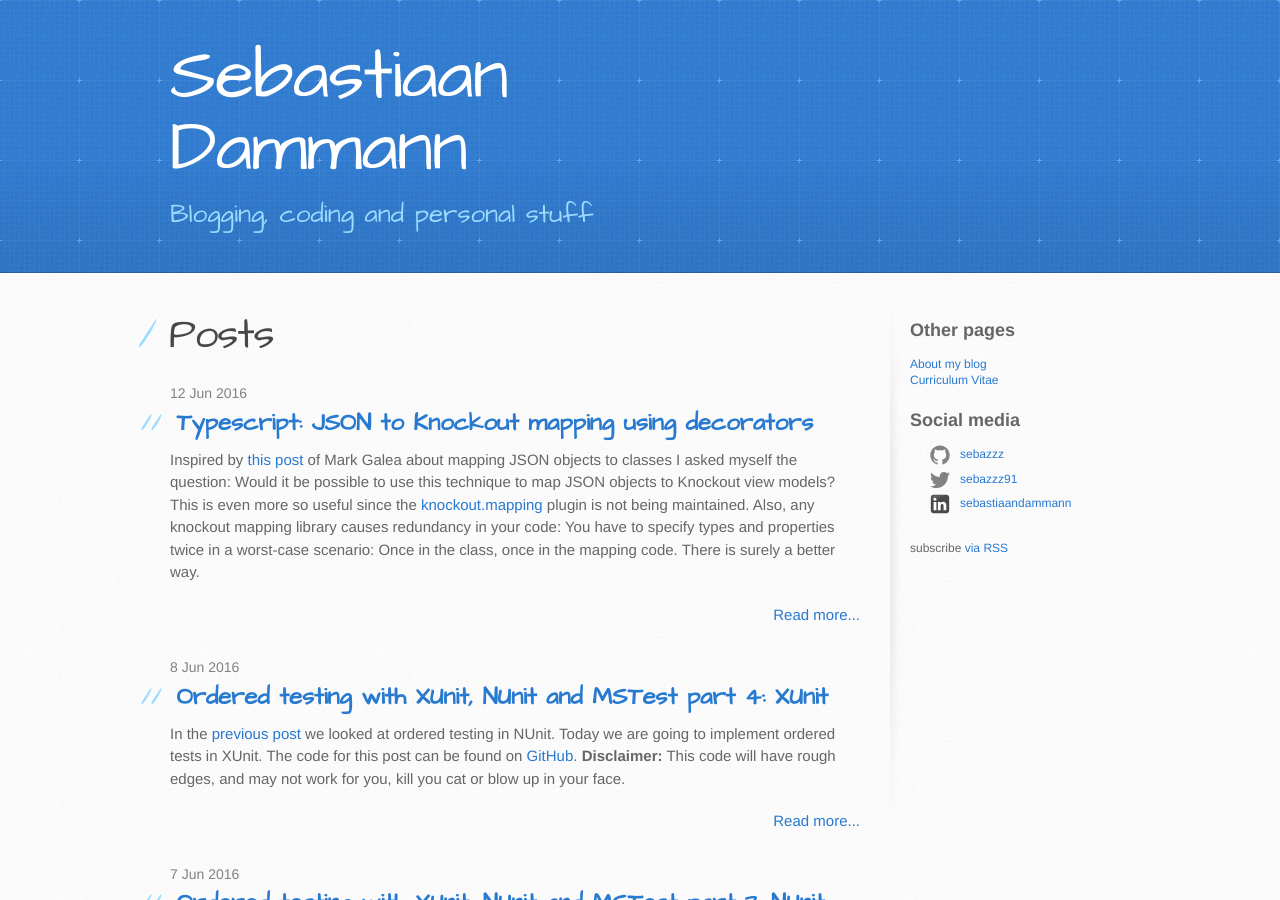
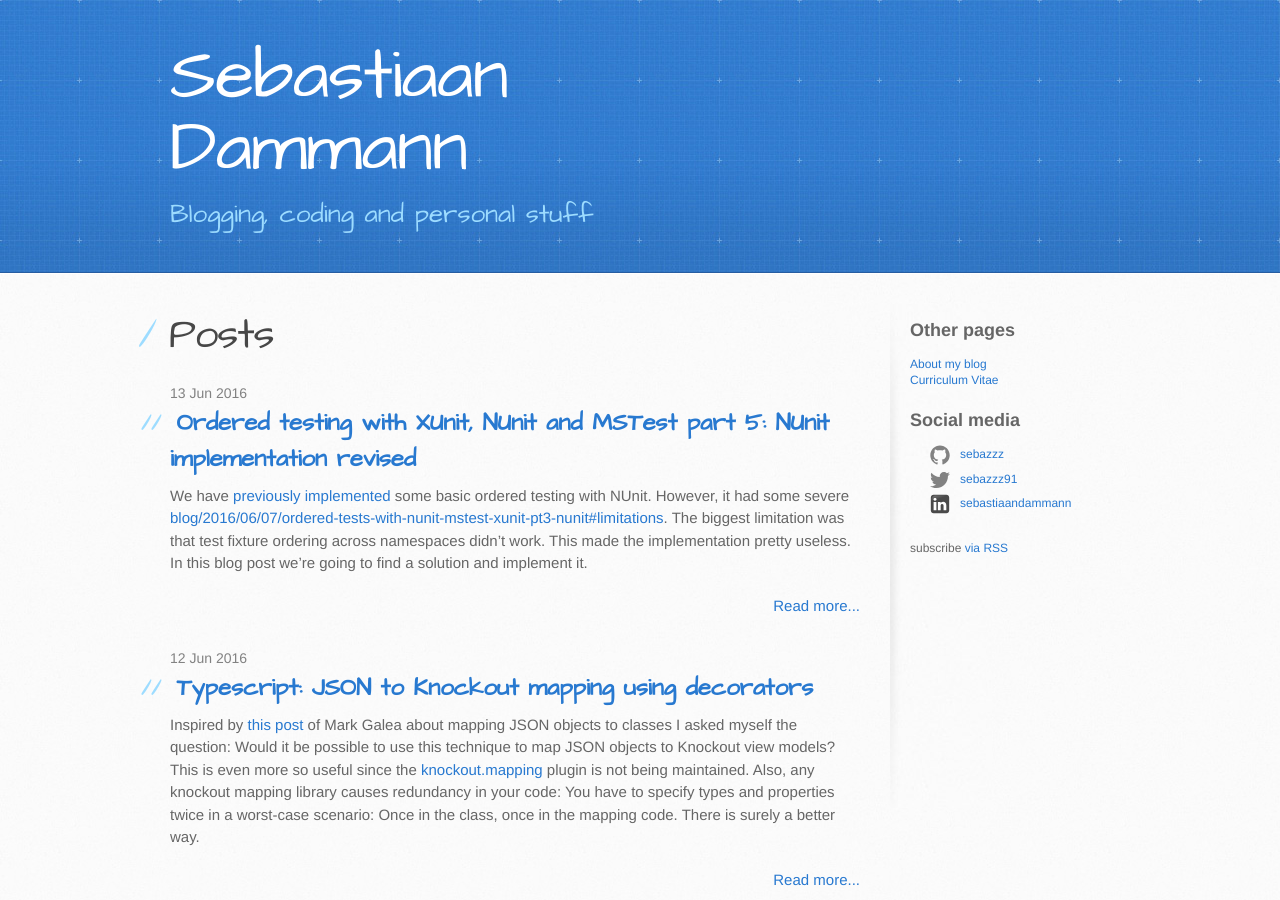
Before and after one commit to Sebazzz/sebazzz.github.io, a Jekyll site: the page built from index.html, in a window 1280 px wide and 900 px high. Built offline with Jekyll 4.4.1, drawn with Linux system fonts in a browser that asks for light colours; comment, search, counter and statistics services are not loaded; some of the changed lines change nothing that is shown.

Commit message:
Implement test ordering in NUnit revised

````diff
--- a/_data/blog_orderedtests.json
+++ b/_data/blog_orderedtests.json
@@ -13,5 +13,9 @@
    {
       "id":"/blog/2016/06/08/ordered-tests-with-nunit-mstest-xunit-pt4-xunit",
 	  "title": "Ordered testing with XUnit, NUnit and MSTest part 4: XUnit"
+   },
+   {
+      "id":"/blog/2016/06/13/ordered-tests-with-nunit-mstest-xunit-pt5-nunit-implementation-revised",
+	  "title": "Ordered testing with XUnit, NUnit and MSTest part 5: NUnit implementation revised"
    }
 ]
--- /dev/null
+++ b/_posts/2016-06-13-ordered-tests-with-nunit-mstest-xunit-pt5-nunit-implementation-revised.md
@@ -0,0 +1,211 @@
+---
+layout: post
+title:  "Ordered testing with XUnit, NUnit and MSTest part 5: NUnit implementation revised"
+date:   2016-06-13 5:00:00 +0200
+categories: test-frameworks development
+---
+
+We have [previously implemented](blog/2016/06/07/ordered-tests-with-nunit-mstest-xunit-pt3-nunit) some basic ordered testing with NUnit. However, it had some severe [blog/2016/06/07/ordered-tests-with-nunit-mstest-xunit-pt3-nunit#limitations](limitations). The biggest limitation was that test fixture ordering across namespaces didn't work. This made the implementation pretty useless. In this blog post we're going to find a solution and implement it.
+
+## Test discovery
+Test discovery in NUnit is done by an [`ITestAssemblyBuilder`](https://github.com/nunit/nunit/blob/e4b63406b06f0295a9ae9a0976d4530fbc61a20f/src/NUnitFramework/framework/Api/ITestAssemblyBuilder.cs) implementation. The implementation is invoked by the [`FrameworkController`](https://github.com/nunit/nunit/blob/e4b63406b06f0295a9ae9a0976d4530fbc61a20f/src/NUnitFramework/framework/Api/FrameworkController.cs) when the assembly is loaded.
+
+The default and only implementation of the `ITestAssemblyBuilder` interface is [`DefaultTestAssemblyBuilder`](https://github.com/nunit/nunit/blob/e4b63406b06f0295a9ae9a0976d4530fbc61a20f/src/NUnitFramework/framework/Api/DefaultTestAssemblyBuilder.cs). This implementation discovers the tests and creates an hierarchy of test fixtures based on namespace.
+
+### Forking NUnit
+Unfortunately, the `DefaultTestAssemblyBuilder` is hardcoded in NUnit. `FrameworkController` does [have a constructor](https://github.com/nunit/nunit/blob/e4b63406b06f0295a9ae9a0976d4530fbc61a20f/src/NUnitFramework/framework/Api/FrameworkController.cs#L101) accepting the fully qualified type name of a `ITestAssemblyBuilder`, but this constructors isn't used anywhere and cannot be used for our purposes. We have only one choice left, besides giving up: [Fork NUnit](https://github.com/Sebazzz/nunit/tree/custom-testassemblybuilder).
+
+Our goal is not to implement ordered testing right within NUnit. Let's keep the differences between our fork and the main NUnit code base as small as possible. We want to be able to specify a custom `ITestAssemblyBuilder` for an assembly. We're going to make this configurable using [an attribute](https://github.com/Sebazzz/nunit/blob/337f2412da1eb01932cb6f695feac7861884578c/src/NUnitFramework/framework/Attributes/TestAssemblyBuilderAttribute.cs):
+
+{% highlight c# %}
+[AttributeUsage(AttributeTargets.Assembly)]
+public sealed class TestAssemblyBuilderAttribute : Attribute {
+    public Type AssemblyBuilderType { get; }
+    public TestAssemblyBuilderAttribute(Type assemblyBuilderType) {
+        this.AssemblyBuilderType = assemblyBuilderType;
+    }
+}
+{% endhighlight %}
+
+Now we implement a `ITestAssemblyBuilder` which simply [instantiates and calls](https://github.com/Sebazzz/nunit/blob/337f2412da1eb01932cb6f695feac7861884578c/src/NUnitFramework/framework/Api/RuntimeAssemblyBuilder.cs) the correct `ITestAssemblyBuilder`:
+{% highlight c# %}
+    public sealed class RuntimeAssemblyBuilder : ITestAssemblyBuilder {
+        static Logger log = InternalTrace.GetLogger(typeof(RuntimeAssemblyBuilder));
+
+        public ITest Build(Assembly assembly, IDictionary<string, object> options) {
+			// [...]
+        }
+
+        public ITest Build(string assemblyName, IDictionary<string, object> options) {
+            // [...]
+        }
+
+        private static ITest BuildUsingInnerBuilder(Assembly assembly, string assemblyName, IDictionary<string, object> options) {
+            // [...]
+        }
+
+        private static ITestAssemblyBuilder ConstructTestAssemblyBuilder(Assembly assembly) {
+            log.Debug("Looking up ITestAssemblyBuilder for assembly");
+
+#if PORTABLE
+            var attributes = assembly.GetCustomAttributes<TestAssemblyBuilderAttribute>().ToArray();
+#else
+            var attributes = assembly.GetCustomAttributes(typeof(TestAssemblyBuilderAttribute), false /*unused*/);
+#endif
+
+            TestAssemblyBuilderAttribute testAssemblyBuilderAttribute;
+            if (attributes.Length == 1 && (testAssemblyBuilderAttribute = attributes[0] as TestAssemblyBuilderAttribute) != null) {
+                log.Debug("Constructing ITestAssemblyBuilder {0}", testAssemblyBuilderAttribute.AssemblyBuilderType);
+
+                return (ITestAssemblyBuilder) Reflect.Construct(testAssemblyBuilderAttribute.AssemblyBuilderType);
+            }
+
+            // Fallback to default implementation
+            return new DefaultTestAssemblyBuilder();
+        }
+    }
+
+{% endhighlight %}
+
+And in the `FrameworkController` replace the hardcoded call to `DefaultTestAssemblyBuilder` with `RuntimeAssemblyBuilder`:
+
+{% highlight c# %}
+public FrameworkController(string assemblyNameOrPath, string idPrefix, IDictionary settings)
+{
+    this.Builder = new RuntimeAssemblyBuilder();
+    this.Runner = new NUnitTestAssemblyRunner(this.Builder);
+
+    // [...]
+}
+{% endhighlight %}
+
+That's all the code we need to modify in the NUnit fork. This code now allows NUnit to use a different `ITestAssemblyBuilder` implementation if supplied. The source code of the fork can be found on [GitHub](https://github.com/Sebazzz/nunit/tree/custom-testassemblybuilder).
+
+### Designing the test ordering API
+In order to hierarchical support test ordering, we're going to represent ordered tests via the `ITestCollection` interface:
+
+{% highlight c# %}
+public interface ITestCollection {
+    IEnumerable<Type> GetTestFixtures();
+
+    bool ContinueOnFailure { get; }
+}
+{% endhighlight %}
+
+`GetTestFixtures` will return an enumerable of types which represents the test fixtures or other `ITestCollection` to run. `ContinueOnFailure` will not be implemented just yet.
+
+### Implementing test ordering discovery
+Implementing our test orderer is simple. We're delegating the bulk of the work, discovering tests, to test default implementation.
+
+{% highlight c# %}
+    public sealed class OrderedTestAssemblyBuilder : ITestAssemblyBuilder {
+        private readonly DefaultTestAssemblyBuilder _defaultTestAssemblyBuilder = new DefaultTestAssemblyBuilder();
+
+        public ITest Build(Assembly assembly, IDictionary<string,object> options) {
+            TestAssembly testAssembly = (TestAssembly) this._defaultTestAssemblyBuilder.Build(assembly, options);
+
+            if (testAssembly.RunState == RunState.NotRunnable) {
+                return testAssembly;
+            }
+
+            return CreateOrderedTestHierarchy(testAssembly, assembly);
+        }
+
+        public ITest Build(string assemblyName, IDictionary<string,object> options) {
+            TestAssembly testAssembly = (TestAssembly) this._defaultTestAssemblyBuilder.Build(assemblyName, options);
+
+            if (testAssembly.RunState == RunState.NotRunnable) {
+                return testAssembly;
+            }
+
+            return CreateOrderedTestHierarchy(testAssembly, Assembly.Load(assemblyName));
+        }
+
+        private static TestSuite CreateOrderedTestHierarchy(TestAssembly testAssembly, Assembly assembly) {
+            OrderedTreeBuilder treeBuilder = new OrderedTreeBuilder(assembly);
+            treeBuilder.Add(testAssembly);
+
+            return treeBuilder.Root;
+        }
+    }
+{% endhighlight %}
+
+The work of ordering the tests is done in a seperate class, the [`OrderedTreeBuilder`](https://github.com/Sebazzz/NetUnitTestComparison/blob/44b1ae99d69c0ec149dc7687db4a01a268c431c5/src/NUnit.Extensions.TestOrdering/OrderedTreeBuilder.cs). It's too much code to go into detail here, so I'Il write down the algorithm instead:
+
+1. Discover all ordered tests (`ITestCollection`) in the assembly
+2. Recursively move ordered tests to a seperate test suite, depending on the `ITestCollection` it belongs to
+3. Seperate the ordered tests and unordered tests
+4. Sort each level of ordered tests
+
+## Implementing test ordering in our integration test
+Enabling ordered testing for our integration test is now a piece of cake. In `AssemblyInfo.cs` we register the ordered test assembly builder:
+
+{% highlight c# %}
+[assembly:TestAssemblyBuilder(typeof(OrderedTestAssemblyBuilder))]
+{% endhighlight %}
+
+And we implement a `ITestCollection` which contains our tests:
+
+{% highlight c# %}
+public sealed class MyTestCollection : ITestCollection {
+    public IEnumerable<Type> GetTestFixtures() {
+        yield return typeof(PreIntegrationTest);
+        yield return typeof(IntegrationTest);
+        yield return typeof(PostIntegrationTest);
+    }
+
+    public bool ContinueOnFailure => false;
+}
+{% endhighlight %}
+
+And we're done!
+
+## Running the tests
+To run the tests, we can simply pass our test assembly to the NUnit runner and the tests will be executed in the correct order.
+
+```
+Test Files
+    BankAccountApp.NUnitTests.Integration\bin\BankAccountApp.NUnitTests.Integration.dll
+
+=> BankAccountApp.NUnitTests.Integration.ChildNamespace.ChildTestFixtureWithoutOrder.Test1
+=> BankAccountApp.NUnitTests.Integration.ChildNamespace.ChildTestFixtureWithoutOrder.Test2
+=> BankAccountApp.NUnitTests.Integration.TestFixtureWithoutOrder.Test1
+=> BankAccountApp.NUnitTests.Integration.TestFixtureWithoutOrder.Test2
+=> BankAccountApp.NUnitTests.Integration.PreIntegrationTest.PreIntegrationTest_FirstStep
+=> BankAccountApp.NUnitTests.Integration.PreIntegrationTest.PreIntegrationTest_SecondStep
+=> BankAccountApp.NUnitTests.Integration.IntegrationTest.NewAccount_AccountRepository_CanSaveAccount
+=> BankAccountApp.NUnitTests.Integration.IntegrationTest.ExistingAccount_AccountRepository_CanRetrieveSavedAccount
+=> BankAccountApp.NUnitTests.Integration.IntegrationTest.ExistingAccount_AccountRepository_CanDeleteSavedAccount
+=> BankAccountApp.NUnitTests.Integration.IntegrationTest.NonExistingAccount_AccountRepository_GetThrows
+=> BankAccountApp.NUnitTests.Integration.PostIntegrationTest.PostIntegrationTest_FirstStep
+=> BankAccountApp.NUnitTests.Integration.PostIntegrationTest.PostIntegrationTest_SecondStep
+```
+
+## Tooling support
+**Resharper test runner:** Resharper appears to use its own methods to discover tests in the solution, so the ordered test collections don't show up at all. The hierarchy is not correctly displayed. It is understandable, because it would then need to load the NUnit assemblies in the Visual Studio process which cause Visual Studio to destabilize. But that's as far as the issues go: The tests are executed in the correct order and I could confirm the ordered test assembly builder is indeed invoked by Resharper.
+
+![Resharper test runner showing ordered tests](/images/blog/2016-06-13-ordered-tests-with-nunit-mstest-xunit-pt5-nunit-implementation-revised-resharper.png)
+
+**Visual Studio runner:** The display of tests in the test explorer is a bit... sad. Currently there are only a few tests implemented, so it is probably completely unreadable when you have more than a dozen tests.
+
+![Visual Studio test explorer showing ordered tests](/images/blog/2016-06-13-ordered-tests-with-nunit-mstest-xunit-pt5-nunit-implementation-revised-testexplorer.png)
+
+**Console runner:** Shows (and executes) the tests in the correct order. The output is shown [earlier](#running-the-tests) in this post.
+
+**NUnit GUI runner:** The NUnit GUI test runner is [still under construction](https://github.com/nunit/nunit-gui), but already in a working state. When loading the tests in the NUnit GUI, the tree of tests, just like intented is nicely displayed. The tests are also run in the correct order.
+
+![NUnit GUI test runner showing ordered tests](/images/blog/2016-06-13-ordered-tests-with-nunit-mstest-xunit-pt5-nunit-implementation-revised-nunitgui.png)
+
+### Limitations
+Below are the limitations that are still present in this implementation
+
+First limitation is that we currently don't schedule the dependencies of a test to be run when a test is scheduled. We will look at that in a future blog post.
+
+The second obvious limitation is that when a dependency of a test fails, the test is still executed while it should be ignored (marked as 'not runnable') similar to what happens when a test (fixture) setup method fails.
+
+The third limitation, but this is only a small one, is that when you instruct NUnit to run the failed tests first, it will ignore the dependencies of that test (see also limitation two above).
+
+## Conclusion
+We've seen how we can use a custom `ITestAssemblyBuilder` to implement ordered testing in NUnit. The only question you might want to ask yourself is: Do I want to use an fork of NUnit to keep use this implementation? If you have a fork, you're responsible to the users of your fork to keep it updated with the main repository of NUnit.
+
+Also, keep in mind that there is currently [being discussed](https://github.com/nunit/nunit/issues/51) of implementing test ordering in NUnit beyond test methods. Because a working implementation reached NUnit, it may take a while though, these people put their spare time in developing open-source projects!
````
Also changed, not shown: images/blog/2016-06-13-ordered-tests-with-nunit-mstest-xunit-pt5-nunit-implementation-revised-nunitgui.png (added), images/blog/2016-06-13-ordered-tests-with-nunit-mstest-xunit-pt5-nunit-implementation-revised-resharper.png (added), images/blog/2016-06-13-ordered-tests-with-nunit-mstest-xunit-pt5-nunit-implementation-revised-testexplorer.png (added).
